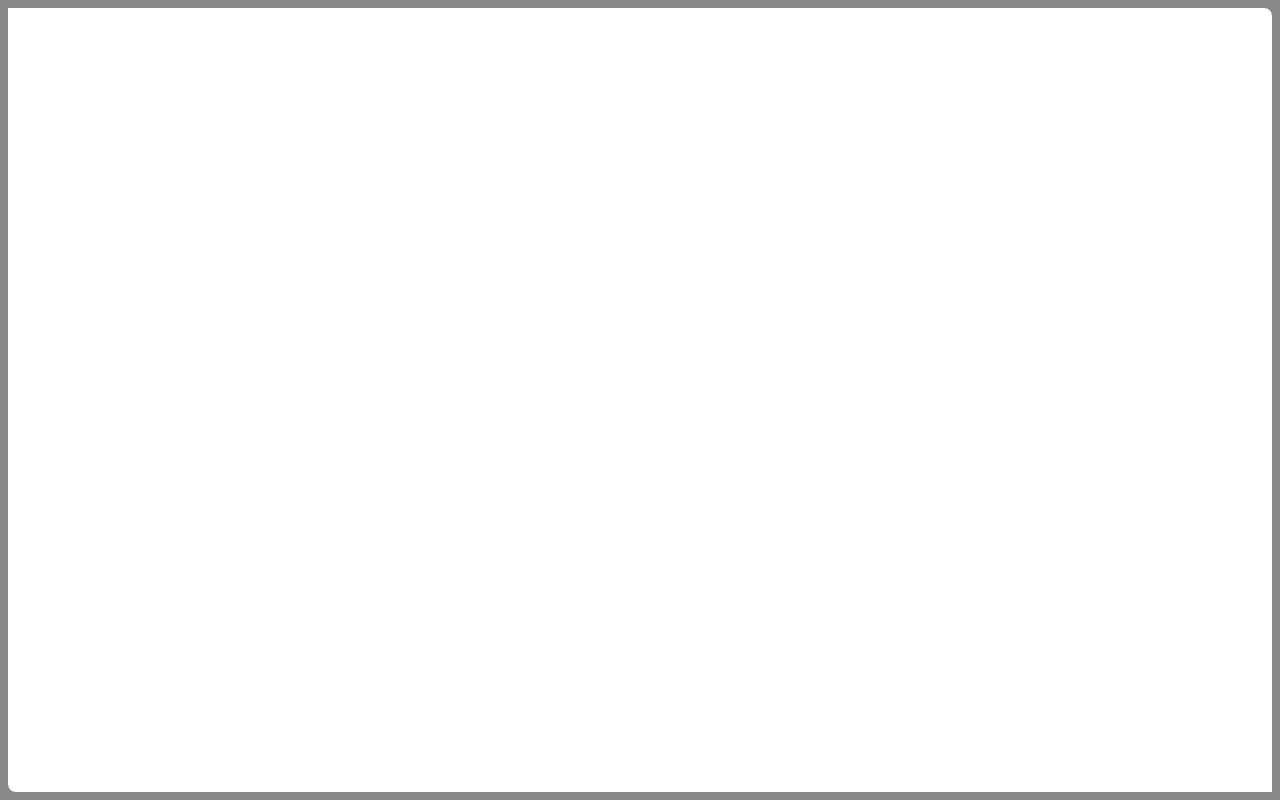
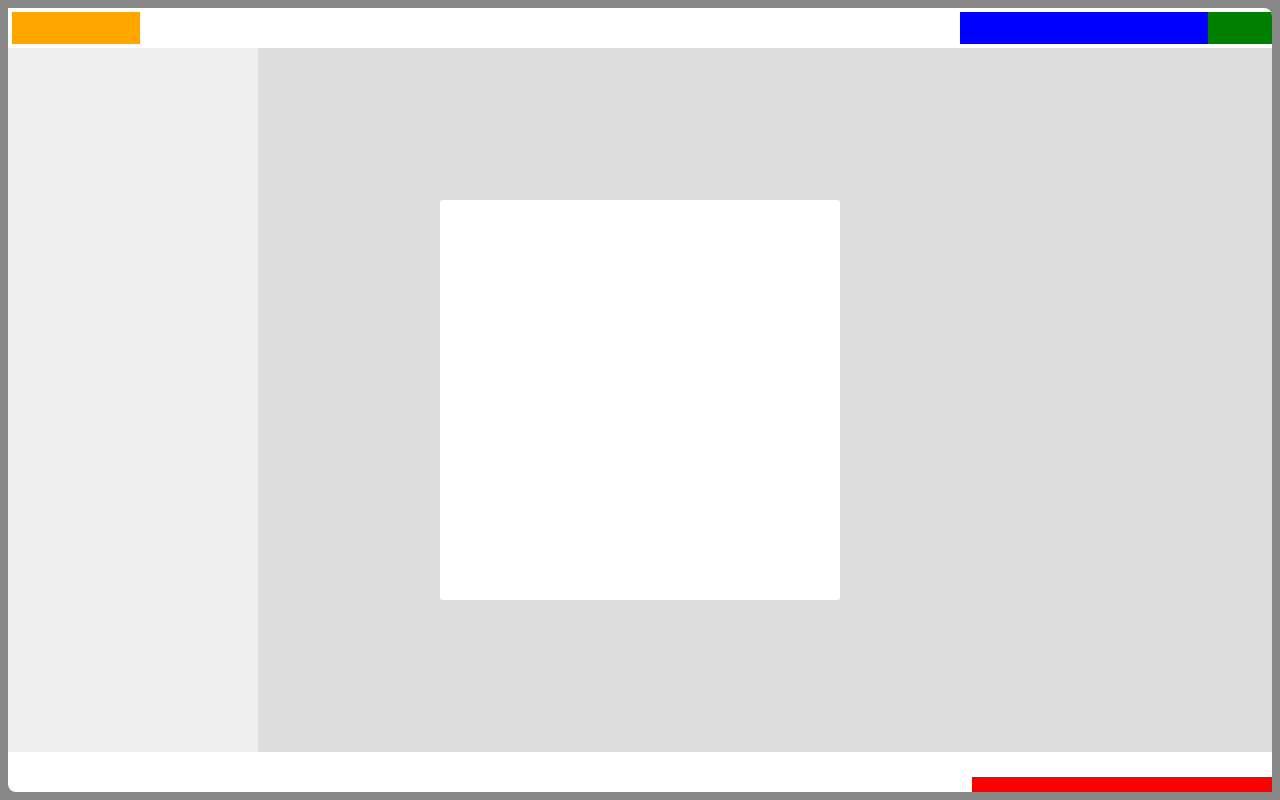
Before and after one commit to jooho99/study_spa, a plain HTML site: page layout.html in a window 1280 px wide. Drawn offline with Linux system fonts and the light colour scheme.

Commit message:
예제 3.7 셸 컨테이너의 CSS 생성 - spa/layout.html

```diff
--- a/layout.html
+++ b/layout.html
@@ -4,6 +4,106 @@
     <meta content="text/html; charset=utf-8">
     <title>HTML Layout</title>
     <link rel="stylesheet" href="css/spa.css" type="text/css">
+    <style>
+        .spa-shell-head, .spa-shell-head-logo, .spa-shell-head-acct,
+        .spa-shell-head-search, .spa-shell-main, .spa-shell-main-nav,
+        .spa-shell-main-content, .spa-shell-foot, .spa-shell-chat,
+        .spa-shell-modal {
+            position: absolute;
+        }
+
+        .spa-shell-head {
+            top: 0;
+            left: 0;
+            right: 0;
+            height: 40px;
+        }
+
+        .spa-shell-head-logo {
+            top: 4px;
+            left: 4px;
+            height: 32px;
+            width: 128px;
+            background: orange;
+        }
+
+        .spa-shell-head-acct {
+            top: 4px;
+            right: 0;
+            width: 64px;
+            height: 32px;
+            background: green;
+        }
+
+        .spa-shell-head-search {
+            top: 4px;
+            right: 64px;
+            width: 248px;
+            height: 32px;
+            background: blue;
+        }
+
+        .spa-shell-main {
+            top: 40px;
+            left: 0;
+            bottom: 40px;
+            right: 0;
+        }
+
+        .spa-shell-main-content,
+        .spa-shell-main-nav {
+            top: 0;
+            bottom: 0;
+        }
+
+        .spa-shell-main-nav {
+            width: 250px;
+            background: #eee;
+        }
+
+        .spa-x-closed .spa-shell-main-nav {
+            width: 0;
+        }
+
+        .spa-shell-main-content {
+            left: 250px;
+            right: 0;
+            background: #ddd;
+        }
+
+        .spa-x-closed .spa-shell-main-content {
+            left: 0;
+        }
+
+        .spa-shell-foot {
+            bottom: 0;
+            left: 0;
+            right: 0;
+            height: 40px;
+        }
+
+        .spa-shell-chat {
+            bottom: 0;
+            right: 0;
+            width: 300px;
+            height: 15px;
+            background: red;
+            z-index: 1;
+        }
+
+        .spa-shell-modal {
+            margin-top: -200px;
+            margin-left: -200px;
+            top: 50%;
+            left: 50%;
+            width: 400px;
+            height: 400px;
+            background: #fff;
+            border-radius: 3px;
+            z-index: 2;
+        }
+
+    </style>
 </head>
 <body>
 <div id="spa">
```
